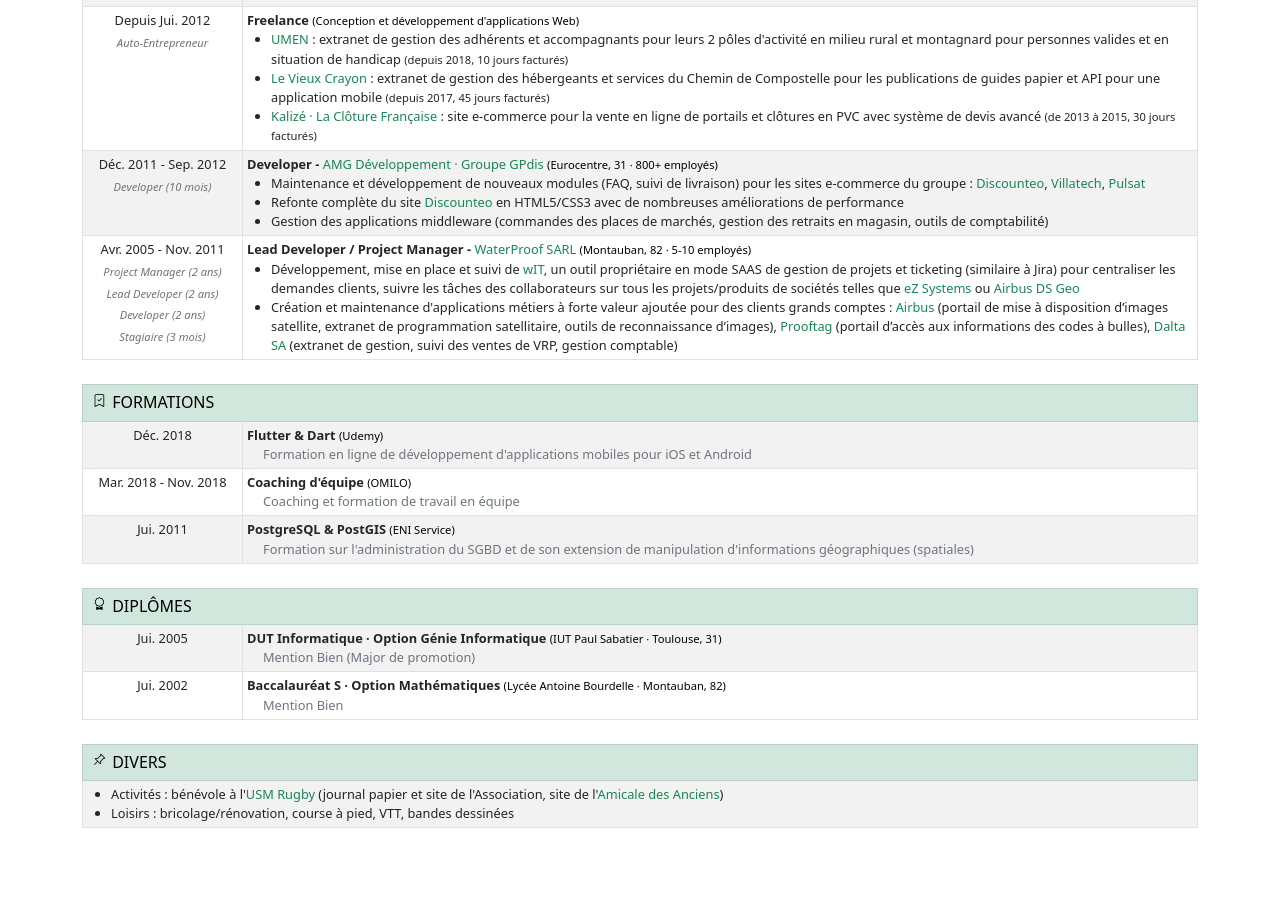
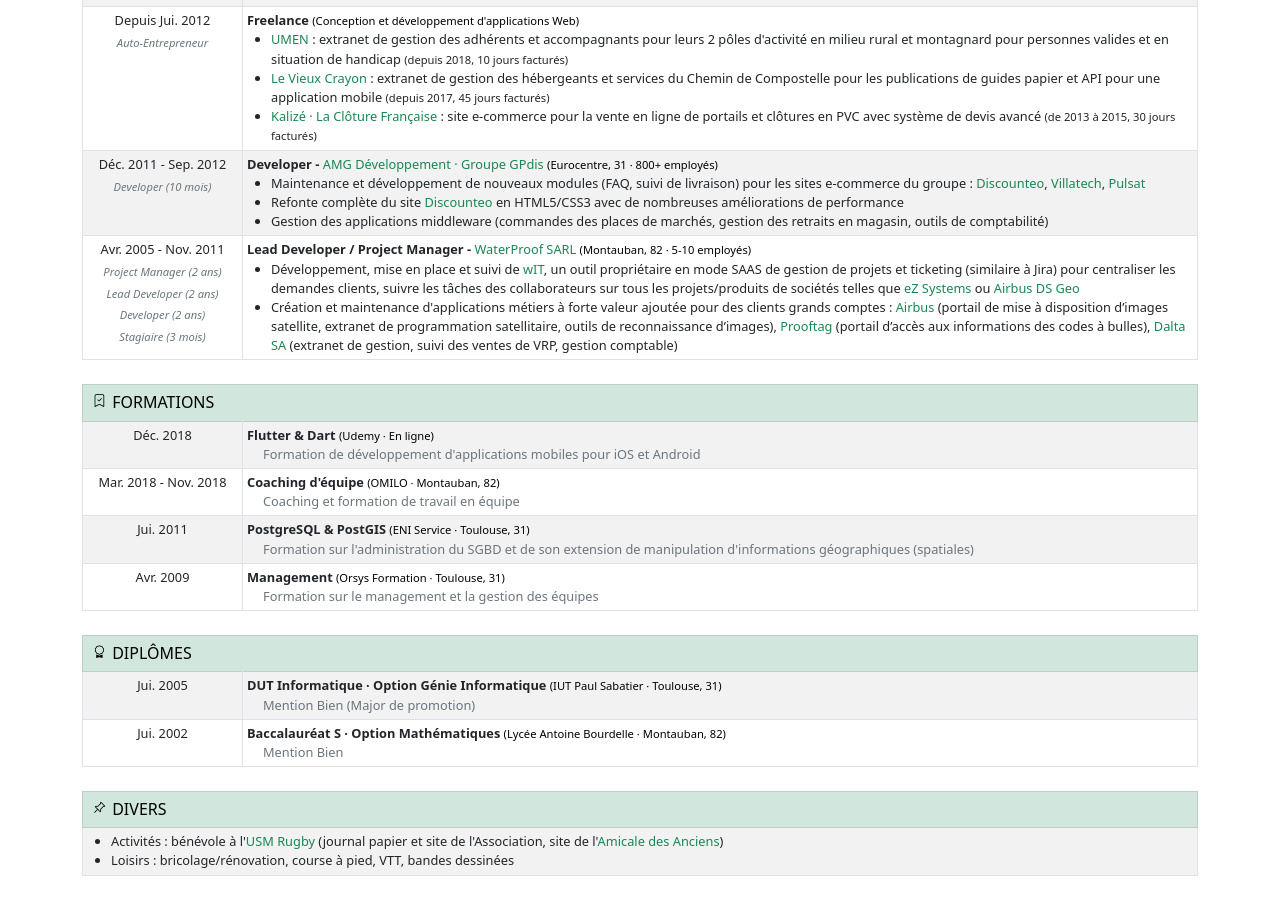
Before and after one commit to jroussel/jroussel.github.com, a Jekyll site: the page built from index.html, in a window 1280 px wide and 900 px high, scrolled down 732 px. Built offline with Jekyll 4.4.1, drawn with Linux system fonts in a browser that asks for light colours; nearby versions of some CDN libraries; before the commit the page ends 1584 px from its top, so only the background shows below that.

Commit message:
CV update 2021 (suite)

```diff
--- a/_includes/sections/formations.html
+++ b/_includes/sections/formations.html
@@ -9,19 +9,25 @@
               <td class="text-center">Déc. 2018
               <td>
                 <dl>
-                  <dt>Flutter & Dart <span class="text-muted"><small>(Udemy)</small>
-                  <dd><span class="text-muted">Formation en ligne de développement d'applications mobiles pour iOS et Android
+                  <dt>Flutter & Dart <span class="text-muted"><small>(Udemy · En ligne)</small>
+                  <dd><span class="text-muted">Formation de développement d'applications mobiles pour iOS et Android
             <tr>
               <td class="text-center">Mar. 2018 - Nov. 2018
               <td>
                 <dl>
-                  <dt>Coaching d'équipe <span class="text-muted"><small>(OMILO)</small>
+                  <dt>Coaching d'équipe <span class="text-muted"><small>(OMILO · Montauban, 82)</small>
                   <dd><span class="text-muted">Coaching et formation de travail en équipe
             <tr>
               <td class="text-center">Jui. 2011
               <td>
                 <dl>
-                  <dt>PostgreSQL & PostGIS <span class="text-muted"><small>(ENI Service)</small>
+                  <dt>PostgreSQL & PostGIS <span class="text-muted"><small>(ENI Service · Toulouse, 31)</small>
                   <dd><span class="text-muted">Formation sur l'administration du SGBD et de son extension de manipulation d'informations géographiques (spatiales)
+            <tr>
+              <td class="text-center">Avr. 2009
+              <td>
+                <dl>
+                  <dt>Management <span class="text-muted"><small>(Orsys Formation · Toulouse, 31)</small>
+                  <dd><span class="text-muted">Formation sur le management et la gestion des équipes
         </table>
       </section>
```
